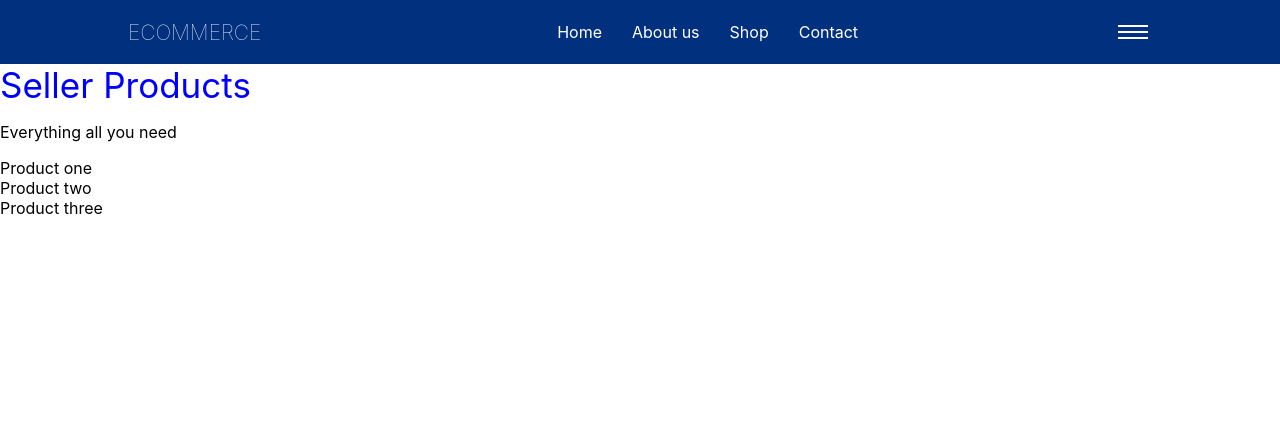
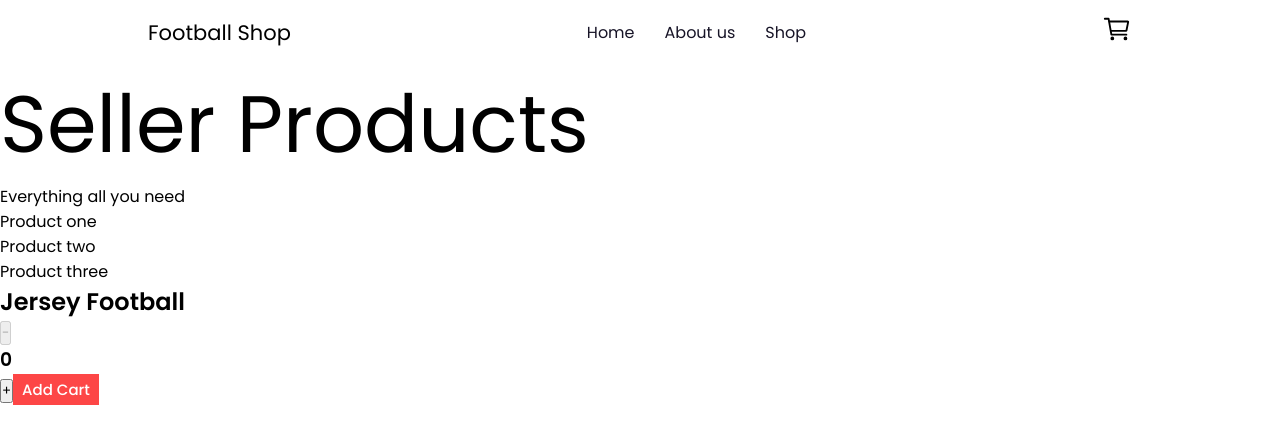
Before and after one commit to aulardev/proyectoreact, a React (Vite) app: page / in a window 1280 px wide. Shown: the top 444 px of the page. Built offline with nearby package versions, Linux system fonts and the light colour scheme.

Commit message:
nuevos cambios

```diff
--- a/index.html
+++ b/index.html
@@ -4,6 +4,10 @@
     <meta charset="UTF-8" />
     <link rel="icon" type="image/svg+xml" href="/src/favicon.svg" />
     <meta name="viewport" content="width=device-width, initial-scale=1.0" />
+
+    <script defer type="module" src="https://unpkg.com/ionicons@5.5.2/dist/ionicons/ionicons.esm.js"></script>
+    <script defer nomodule src="https://unpkg.com/ionicons@5.5.2/dist/ionicons/ionicons.js"></script>
+
     <title>Vite App</title>
   </head>
   <body>
--- a/src/App.css
+++ b/src/App.css
@@ -1,6 +1,20 @@
-*::before {
-  margin: 0;
-  box-sizing: border-box;
+@import url('https://fonts.googleapis.com/css2?family=Inter:wght@300;500;700&family=Montserrat:wght@300;400;600;700&family=Poppins:wght@400;500;600&family=Raleway:wght@200;300;400;500;600;700&family=Roboto:wght@300;400;700&display=swap');
+
+*{
+    font-family: 'Poppins', sans-serif;
+    margin: 0;
+    padding: 0;
+    scroll-padding-top: 2rem;
+    scroll-behavior: smooth;
+    box-sizing: border-box;
+    list-style: none;
+    text-decoration: none;
+
+}
+:root {
+   --main-color: #fd4646;
+   --text-color: #171427;
+   --bg-color: #fff;
 
 }
 
@@ -18,7 +32,7 @@ li {
 
 a{
   text-decoration: none;
-  color: white;
+  color: var(--text-color);
 }
 
 .nav {
@@ -26,13 +40,15 @@ a{
   align-items: center;
   justify-content: space-around;
   height: 8vh;
-  background: rgb(0, 48, 126);
+  background: var(--bg-color)
+
+
 }
 
 .nav__brand {
   font-size: 2.1rem;
-  text-transform: uppercase;
-  font-weight:lighter;
+  color:black;
+  font: weight 600px;
 }
 
 .nav__menu {
@@ -40,9 +56,10 @@ a{
   align-items: center;
   justify-content: space-around;
   gap: 3rem;
+
 }
 
-.cart-icon {
+ion-icon {
   width: 3rem;
   height: 3rem;
   font-size: 1.9rem;
@@ -51,62 +68,16 @@ a{
 }
 
 .products-heading {
-  font-size: 3.5rem;
-  color: blue;
+  font-size: 8rem;
+  color: black;
 }
 
-.nav__toggler div {
-  width: 3rem;
-  height: 0.2rem;
-  margin: 0.4rem;
-  background: white;
+.counter {
+  background: var(--main-color);
+  color: white;
+  border: none;
+  padding: 4px 9px;
+  font-size: 1.5rem;
+  font-weight: 500;
   cursor: pointer;
 }
-
-.nav__togler {
-  cursor: pointer;
-}
-
-
-/* .App {
-  text-align: center;
-}
-
-.App-logo {
-  height: 40vmin;
-  pointer-events: none;
-}
-
-@media (prefers-reduced-motion: no-preference) {
-  .App-logo {
-    animation: App-logo-spin infinite 20s linear;
-  }
-}
-
-.App-header {
-  background-color: #282c34;
-  min-height: 100vh;
-  display: flex;
-  flex-direction: column;
-  align-items: center;
-  justify-content: center;
-  font-size: calc(10px + 2vmin);
-  color: white;
-}
-
-.App-link {
-  color: #61dafb;
-}
-
-@keyframes App-logo-spin {
-  from {
-    transform: rotate(0deg);
-  }
-  to {
-    transform: rotate(360deg);
-  }
-}
-
-button {
-  font-size: calc(10px + 2vmin);
-} */
--- a/src/App.jsx
+++ b/src/App.jsx
@@ -1,6 +1,8 @@
 import './App.css'
+import ItemCount from './components/ItemCount';
 import ItemListContainer from './components/ItemListContainer'
 import NavBar from './components/NavBar'
+
 
 function App() {
 
@@ -8,6 +10,8 @@ return (
   <>
   <NavBar/>
   <ItemListContainer/>
+  <ItemCount/>
+
   </>
 
 );
--- /dev/null
+++ b/src/components/ItemCount.jsx
@@ -0,0 +1,25 @@
+import React, { useState } from 'react'
+
+export default function ItemCount() {
+
+    const [numero, setNumero] = useState(0)
+
+    function handleDecrement () {
+        setNumero(numero-1)
+    }
+
+    function handleIncrement () {
+        setNumero(numero+1)
+    }
+
+    return (
+       <div>
+       <h2>Jersey Football</h2>
+       <button disabled={numero === 0} onClick={handleDecrement}>-</button>
+       <h3>{numero}</h3>
+       <button disabled={numero === 5} onClick={handleIncrement}>+</button>
+
+       <button className="counter" >Add Cart</button>
+       </div>
+  )
+}
--- a/src/components/NavBar.jsx
+++ b/src/components/NavBar.jsx
@@ -1,21 +1,22 @@
 import React from 'react'
+
 
 
 const NavBar = () => {
   return (
     <div>
       <nav className="nav">
-        <a href="#" className="nav__brand">Ecommerce</a>
+        <a href="#" className="nav__brand">Football Shop</a>
         <ul className="nav__menu">
           <li className="nav__item"><a href="#" className="nav__link">Home</a></li>
           <li className="nav__item"><a href="#" className="nav__link">About us</a></li>
           <li className="nav__item"><a href="#" className="nav__link">Shop</a></li>
-          <li className="nav__item"><a href="#" className="nav__link">Contact</a></li>
+
+
         </ul>
-        <div className='nav__toggler'>
-           <div className="line1"></div>
-           <div className="line2"></div>
-           <div className="line3"></div>
+        <div>
+
+           <ion-icon className="cart-icon"  name="cart-outline"></ion-icon>
         </div>
       </nav>
 
```
